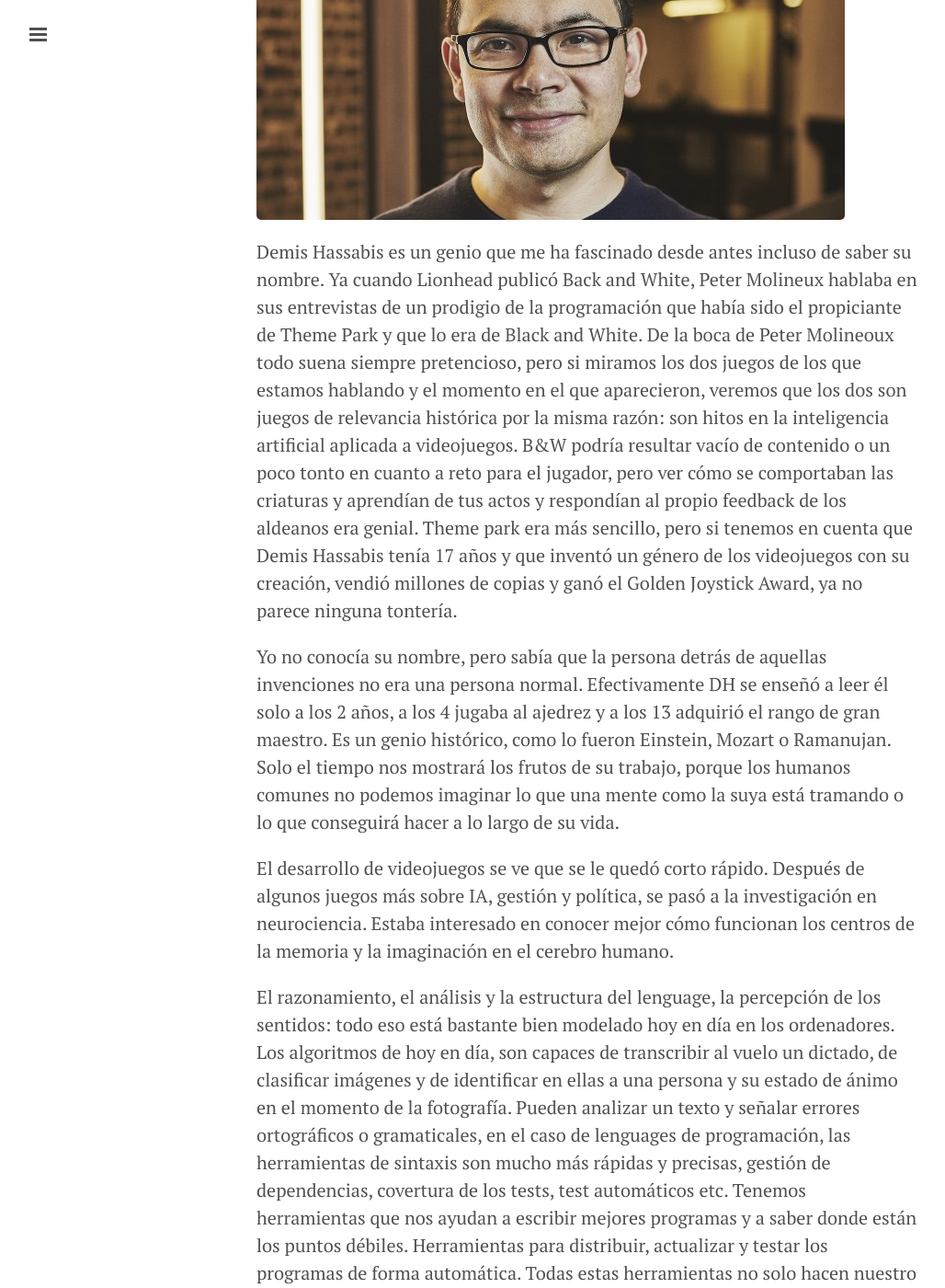
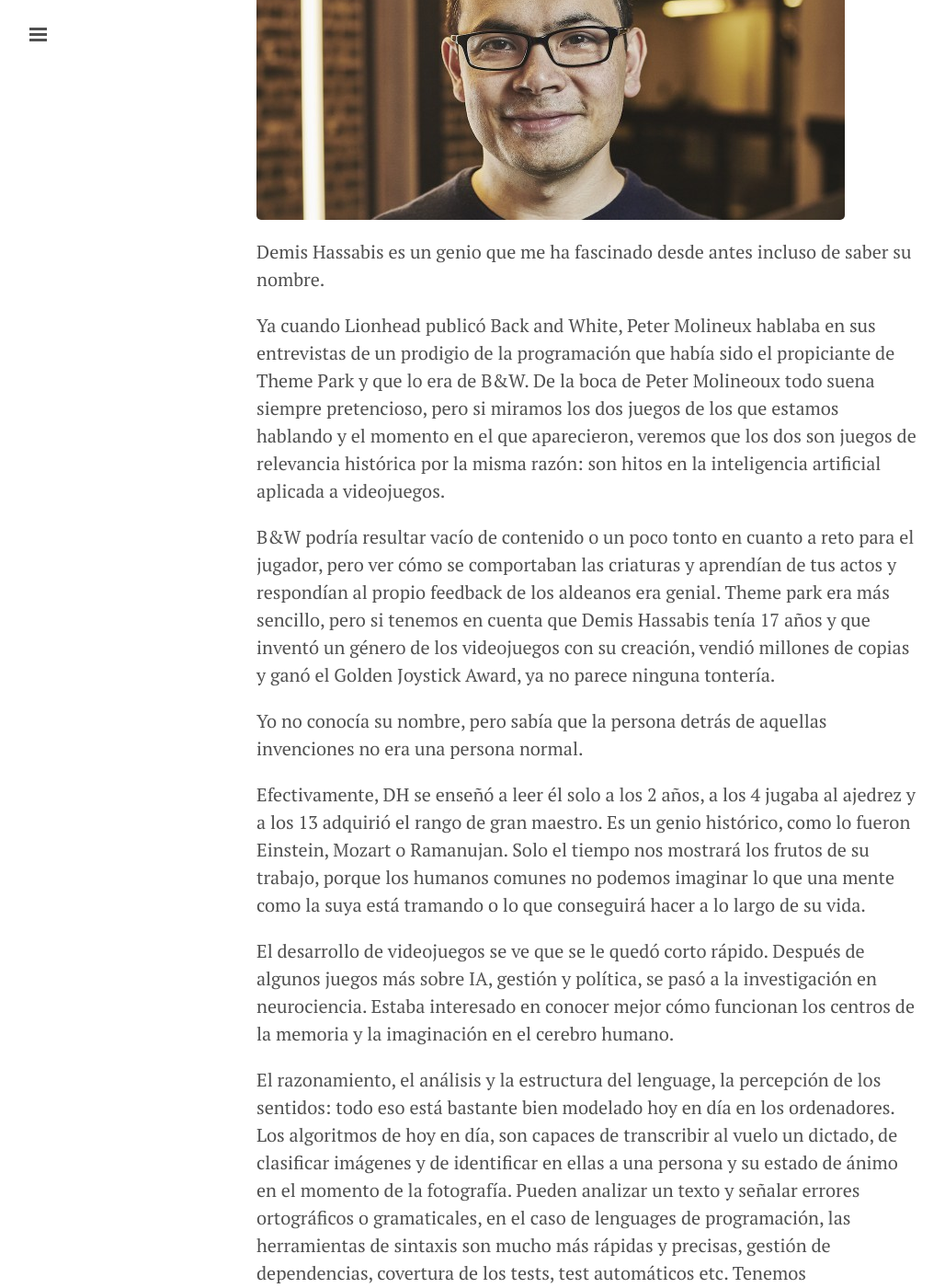
Before and after one commit to juanmirod/juanmirod.github.io, a Jekyll site: the page built from _posts/2016-03-13-Demis-Hassabis-el-hombre-que-nos-dejara-obsoletos.markdown, in a window 1280 px wide and 1400 px high, scrolled down 403 px. Shown: the whole window at 92% size, without its empty margins (1-1029 px from the left). Built offline with Jekyll 4.4.1, drawn with Linux system fonts in a browser that asks for light colours.

Commit message:
Small fixes

```diff
--- a/_posts/2016-03-13-Demis-Hassabis-el-hombre-que-nos-dejara-obsoletos.markdown
+++ b/_posts/2016-03-13-Demis-Hassabis-el-hombre-que-nos-dejara-obsoletos.markdown
@@ -7,9 +7,15 @@ tags: [Inteligencia Artifical]
 
 ![Demis Hassabis](/public/img/demis-hassabis-640x360.jpg)
 
-Demis Hassabis es un genio que me ha fascinado desde antes incluso de saber su nombre. Ya cuando Lionhead publicó Back and White, Peter Molineux hablaba en sus entrevistas de un prodigio de la programación que había sido el propiciante de Theme Park y que lo era de Black and White. De la boca de Peter Molineoux todo suena siempre pretencioso, pero si miramos los dos juegos de los que estamos hablando y el momento en el que aparecieron, veremos que los dos son juegos de relevancia histórica por la misma razón: son hitos en la inteligencia artificial aplicada a videojuegos. B&W podría resultar vacío de contenido o un poco tonto en cuanto a reto para el jugador, pero ver cómo se comportaban las criaturas y aprendían de tus actos y respondían al propio feedback de los aldeanos era genial. Theme park era más sencillo, pero si tenemos en cuenta que Demis Hassabis tenía 17 años y que inventó un género de los videojuegos con su creación, vendió millones de copias y ganó el Golden Joystick Award, ya no parece ninguna tontería.
+Demis Hassabis es un genio que me ha fascinado desde antes incluso de saber su nombre.
 
-Yo no conocía su nombre, pero sabía que la persona detrás de aquellas invenciones no era una persona normal. Efectivamente DH se enseñó a leer él solo a los 2 años, a los 4 jugaba al ajedrez y a los 13 adquirió el rango de gran maestro. Es un genio histórico, como lo fueron Einstein, Mozart o Ramanujan. Solo el tiempo nos mostrará los frutos de su trabajo, porque los humanos comunes no podemos imaginar lo que una mente como la suya está tramando o lo que conseguirá hacer a lo largo de su vida.
+Ya cuando Lionhead publicó Back and White, Peter Molineux hablaba en sus entrevistas de un prodigio de la programación que había sido el propiciante de Theme Park y que lo era de B&W. De la boca de Peter Molineoux todo suena siempre pretencioso, pero si miramos los dos juegos de los que estamos hablando y el momento en el que aparecieron, veremos que los dos son juegos de relevancia histórica por la misma razón: son hitos en la inteligencia artificial aplicada a videojuegos.
+
+B&W podría resultar vacío de contenido o un poco tonto en cuanto a reto para el jugador, pero ver cómo se comportaban las criaturas y aprendían de tus actos y respondían al propio feedback de los aldeanos era genial. Theme park era más sencillo, pero si tenemos en cuenta que Demis Hassabis tenía 17 años y que inventó un género de los videojuegos con su creación, vendió millones de copias y ganó el Golden Joystick Award, ya no parece ninguna tontería.
+
+Yo no conocía su nombre, pero sabía que la persona detrás de aquellas invenciones no era una persona normal.
+
+Efectivamente, DH se enseñó a leer él solo a los 2 años, a los 4 jugaba al ajedrez y a los 13 adquirió el rango de gran maestro. Es un genio histórico, como lo fueron Einstein, Mozart o Ramanujan. Solo el tiempo nos mostrará los frutos de su trabajo, porque los humanos comunes no podemos imaginar lo que una mente como la suya está tramando o lo que conseguirá hacer a lo largo de su vida.
 
 El desarrollo de videojuegos se ve que se le quedó corto rápido. Después de algunos juegos más sobre IA, gestión y política, se pasó a la investigación en neurociencia. Estaba interesado en conocer mejor cómo funcionan los centros de la memoria y la imaginación en el cerebro humano.
 
```
